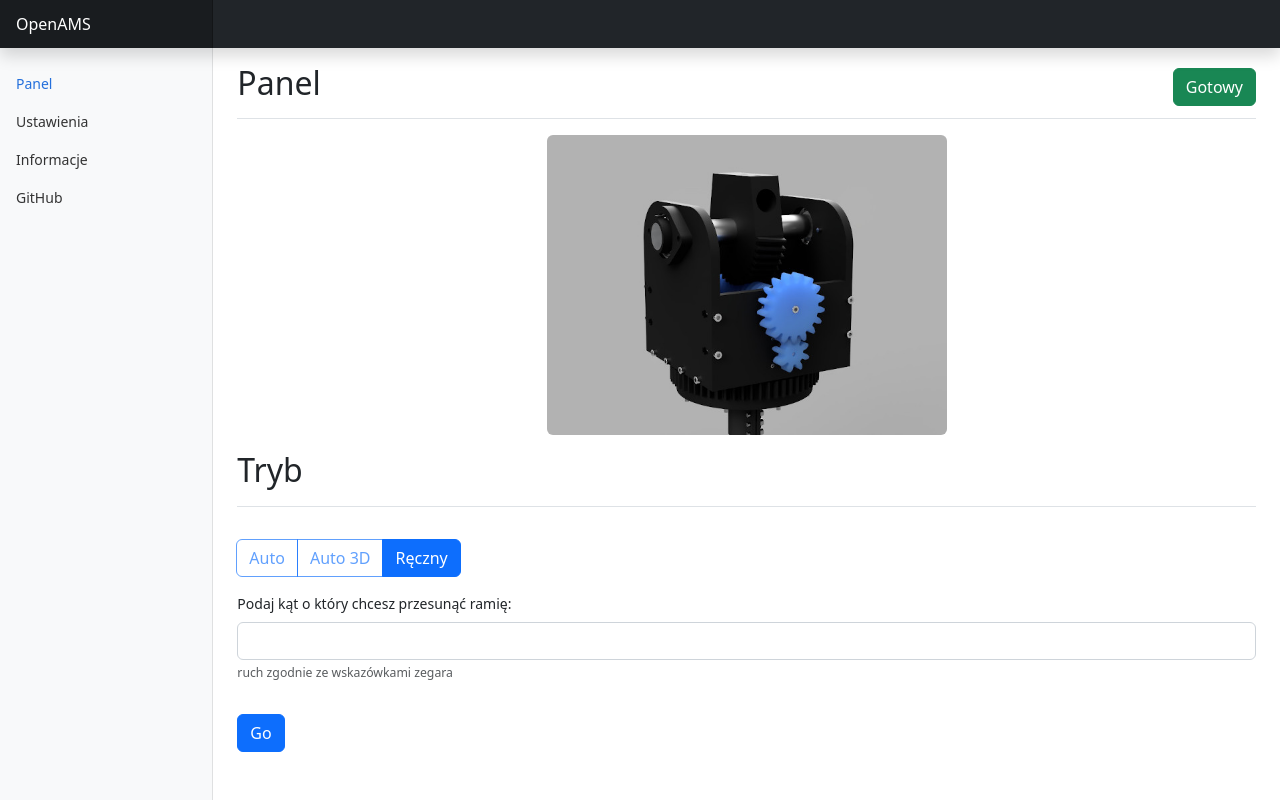
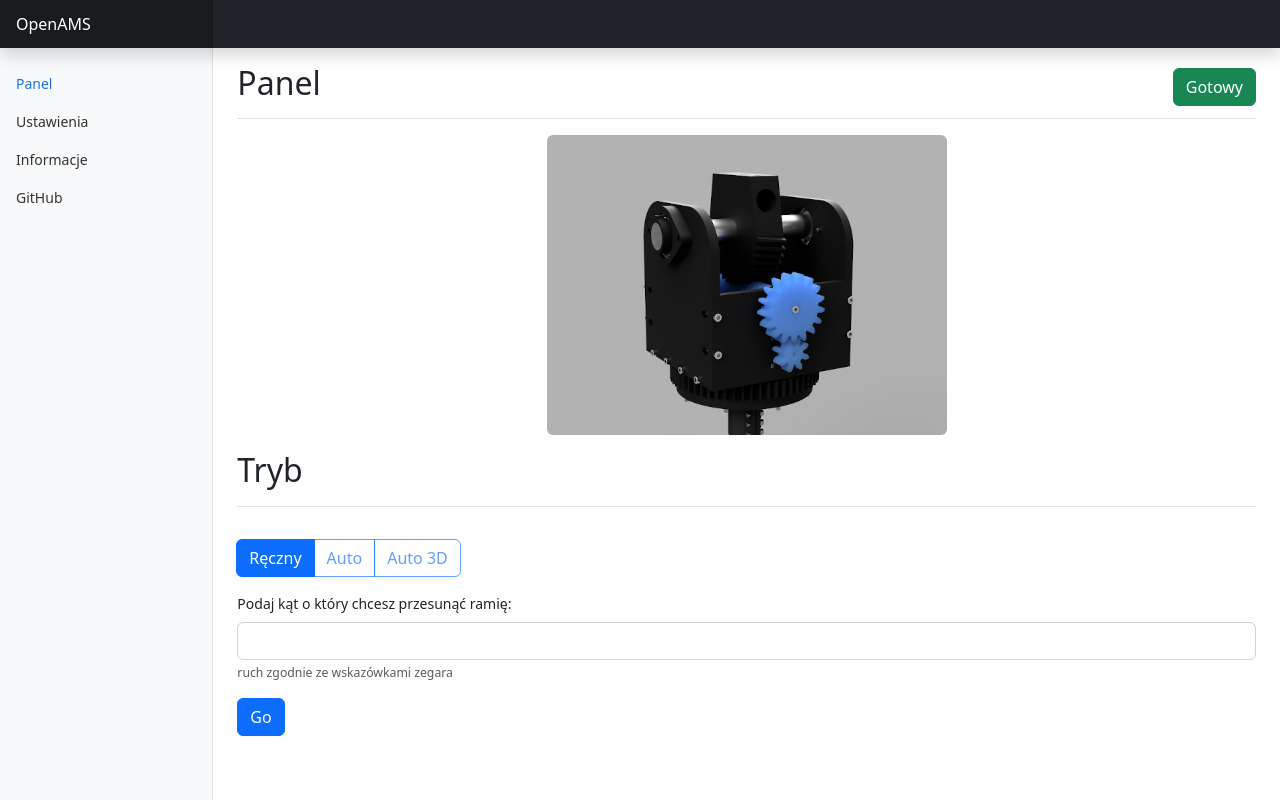
Before and after one commit to OpenAMS-SUT/Firmware, a Flask app: page / in a window 1280 px wide. Run offline with Flask 2, Linux system fonts and the light colour scheme; some libraries are stand-ins or nearby versions.

Commit message:
state fix, layout fix

```diff
--- a/server.py
+++ b/server.py
@@ -3,7 +3,11 @@ from flask import Flask, render_template, request
 #import stepper
 
 app = Flask(__name__)
-state = True
+# state description:
+# 0: error
+# 1: nominal, ready to accept commands
+# 2: moving, wait until ready
+state = 1
 #stepper = stepper.MotorDriver
 
 @app.route("/")
@@ -25,11 +29,11 @@ def moveSteppers():
     global state
     angle = request.args.get('angle')
     print(angle)
-    state = False
+    state = 2
     #move motors here
     #stepper.move()
     sleep(int(angle)) #just for testing
-    state = True
+    state = 1
     return "ok"
 
 @app.route("/_checkState")
@@ -37,5 +41,10 @@ def checkState():
     #can be improved to show more states than just two, maybe even error codes
     return str(state)
 
+@app.route("/_emergencyStop")
+def emergencyStop():
+    #implement emergency stop
+    pass
+
 
 app.run(host='0.0.0.0', port=80, debug=True)
--- a/static/js/custom.js
+++ b/static/js/custom.js
@@ -5,7 +5,9 @@ function autoModeClick() {
         <label for="measurements1" class="form-label">Liczba pomiarów</label>
         <input type="number" class="form-control" id="measurements1" aria-describedby="measurements1Help" min="2" max="100">
         <div id="measurements1Help" class="form-text">Pomiary będą rozmieszczone równomiernie na okręgu.
-        Przedział 2-100</div>`;
+        Przedział 2-100</div>
+        <button type="button" class="btn btn-primary" id="measurmentGoButton" onclick="measurementStartClick()">Go</button>
+        <button type="button" class="btn btn-success" id="measurmentNextButton" onclick="measurementNextClick() disabled">Następny punkt</button>`;
 }
 
 function auto3DModeClick() {
@@ -16,18 +18,24 @@ function auto3DModeClick() {
         <div id="measurements1Help" class="form-text pb-3">Pomiary będą rozmieszczone równomiernie na okręgu. Przedział 2-100</div>
         <label for="measurements2" class="form-label pt-3">Liczba pomiarów pionowych</label>
         <input type="number" class="form-control" id="measurements2" aria-describedby="measurements2Help" min="2" max="100">
-        <div id="measurements2Help" class="form-text">Pomiary rozmieszczone równo na przedziale (x, Y). Przedział 2-100 punktów</div>`;
+        <div id="measurements2Help" class="form-text">Pomiary rozmieszczone równo na przedziale (x, Y). Przedział 2-100 punktów</div>
+        <button type="button" class="btn btn-primary" id="measurmentGoButton" onclick="measurementStartClick()">Go</button>`;
 }
 
 function manualModeClick() {
     var measurementControlSection = document.getElementById("measurementControlSection");
-    measurementControlSection.innerHTML = "To be implemented or not to be implemented";
+    measurementControlSection.innerHTML = `
+        <label for="measurements1" class="form-label">Podaj kąt o który chcesz przesunąć ramię:</label>
+        <input type="number" class="form-control" id="measurements1" aria-describedby="measurements1Help" min="1" max="360">
+        <div id="measurements1Help" class="form-text pb-3">ruch zgodnie ze wskazówkami zegara</div>
+        <button type="button" class="btn btn-primary" id="measurmentGoButton" onclick="measurementStartClick()">Go</button>`;
 }
 
 function measurementStartClick(){
     if(isMoving == false){
         isMoving = true
         checkState()
+        document.querySelector('#measurmentGoButton').disabled = true
         $.get('_moveSteppers', {angle: document.getElementById('measurements1').value })
     }
 }
@@ -40,17 +48,20 @@ function checkState(){
           url: "/_checkState",
           type: "get",
           success: function(response) {
-            if(response == "True"){
+            if(response == "0"){
+                stateField.innerHTML = `<button type="button" class="btn btn-danger" style="pointer-events: none;" id="stateDanger">Błąd</button>`;
+            }else if(response == "1"){
                 stateField.innerHTML = `<button type="button" class="btn btn-success" style="pointer-events: none;" id="stateReady">Gotowy</button>`;
-                isMoving = true;
+                isMoving = false;
+                document.querySelector('#measurmentGoButton').disabled = false
                 clearInterval(interval)
-            }else{
+            }else if(response == "2"){
                 stateField.innerHTML = `
                 <button class="btn btn-primary" type="button" style="pointer-events: none;" id="stateMoving">
                 <span class="spinner-grow spinner-grow-sm" role="status" aria-hidden="true"></span>
                 Obracanie
                 </button>`;
-                isMoving = false;
+                isMoving = true;
             }
            },
           error: function(xhr) {
@@ -59,14 +70,3 @@ function checkState(){
         });
     }, 1000);
 }
-
-/*
-$(function() {
-    $('a#process_input').bind('click', function() {
-      $.getJSON('/_moveSteppers', {
-        angle: $('input[id="measurements1"]').val(),
-      });
-      return false;
-    });
-  });
-*/
--- a/templates/panel.html
+++ b/templates/panel.html
@@ -87,14 +87,14 @@
                     <h1 class="h2">Tryb</h1>
                 </div>
                 <div class="btn-group pt-3 pb-3" role="group" aria-label="Basic radio toggle button group">
+                    <input type="radio" class="btn-check" name="btnradio" id="btnradio3" autocomplete="off" onclick="manualModeClick()" checked>
+                    <label class="btn btn-outline-primary" for="btnradio3">Ręczny</label>
+
                     <input type="radio" class="btn-check" name="btnradio" id="btnradio1" autocomplete="off" onclick="autoModeClick()" disabled>
                     <label class="btn btn-outline-primary" for="btnradio1">Auto</label>
 
                     <input type="radio" class="btn-check" name="btnradio" id="btnradio2" autocomplete="off" onclick="auto3DModeClick()" disabled>
                     <label class="btn btn-outline-primary" for="btnradio2">Auto 3D</label>
-
-                    <input type="radio" class="btn-check" name="btnradio" id="btnradio3" autocomplete="off" onclick="manualModeClick()" checked>
-                    <label class="btn btn-outline-primary" for="btnradio3">Ręczny</label>
                 </div>
 
                 <form>
@@ -102,10 +102,8 @@
                         <label for="measurements1" class="form-label">Podaj kąt o który chcesz przesunąć ramię:</label>
                         <input type="number" class="form-control" id="measurements1" aria-describedby="measurements1Help" min="1" max="360">
                         <div id="measurements1Help" class="form-text pb-3">ruch zgodnie ze wskazówkami zegara</div>
-
-                    </div>
-                    <button type="button" class="btn btn-primary" onclick="measurementStartClick()">Go</button>
-                   <!--<button type="button" class="btn btn-danger">Anuluj</button>-->
+                        <button type="button" class="btn btn-primary" id="measurmentGoButton" onclick="measurementStartClick()">Go</button>
+                </div>
                 </form>
 
             </main>
```
